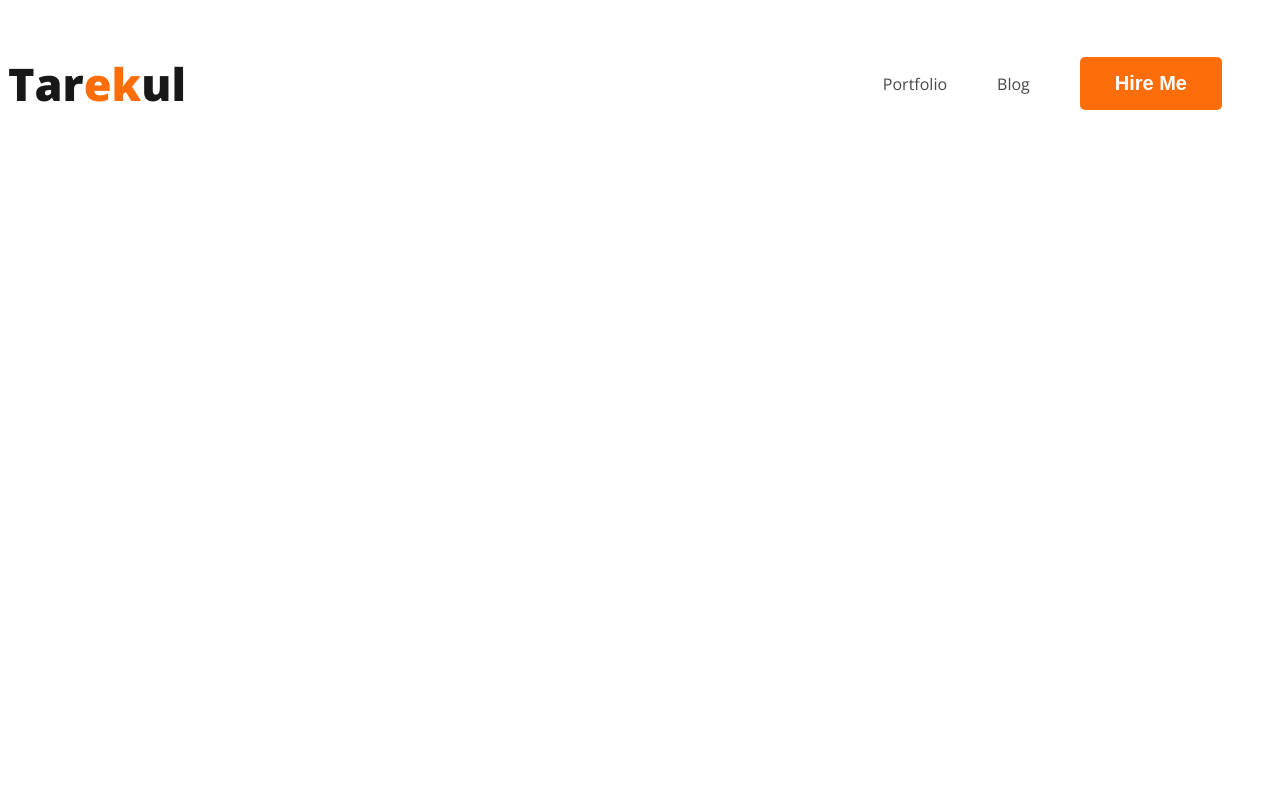
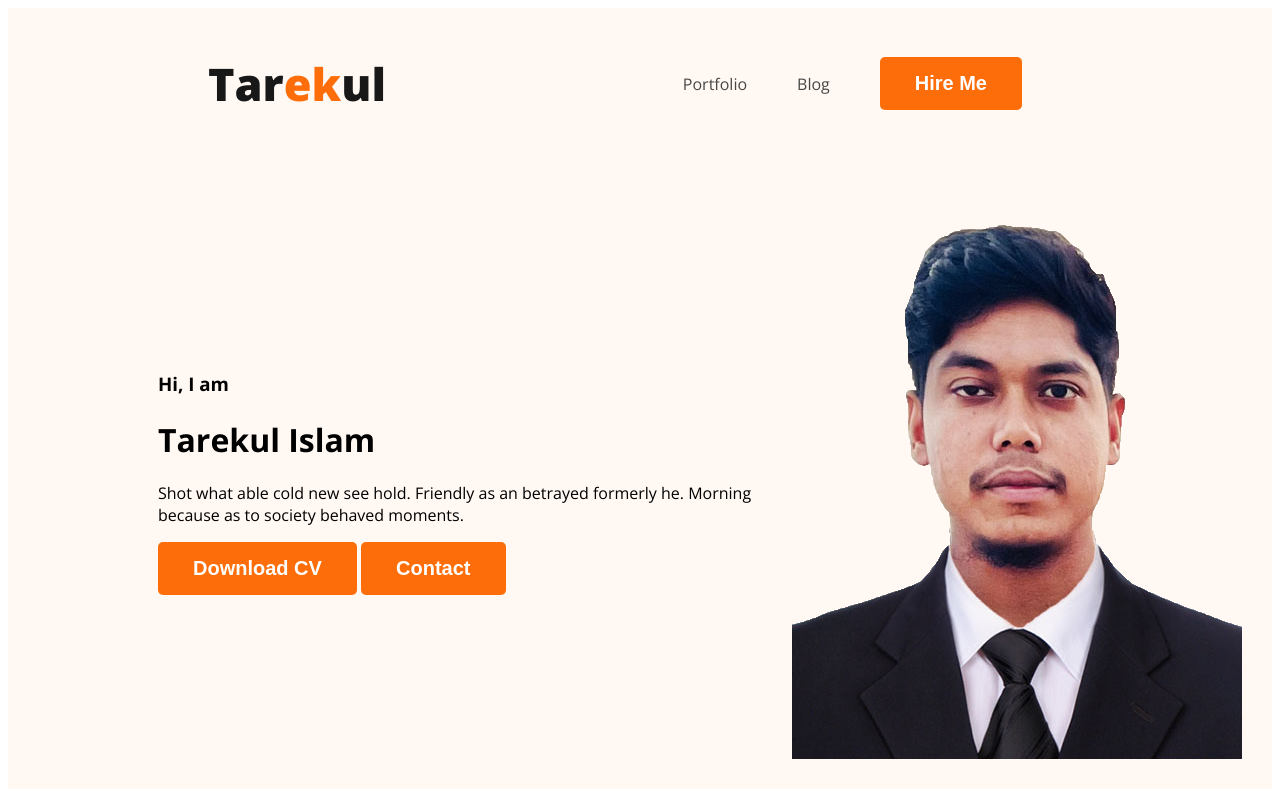
Before and after one commit to tamimtarek/portfolio, a plain HTML site: page index.html in a window 1280 px wide. Drawn offline with nearby package versions, Linux system fonts and the light colour scheme.

Commit message:
picture added

```diff
--- a/index.html
+++ b/index.html
@@ -10,7 +10,7 @@
     <link rel="stylesheet" href="style/portfolio.css">
 </head>
 <body>
-    <header>
+    <header class="header">
         <nav>
             <h3 class="nav-title">Tar<span class="text-primary">ek</span>ul</h3>
         <ul>
@@ -19,6 +19,16 @@
             <li><button class="btn-primary">Hire Me</button></li>
         </ul>
         </nav>
+        <div class="banner">
+            <div class="banner-content">
+                <h3 class="banner-greeting">Hi, I am</h3>
+                <h1 class="banner-title">Tarekul Islam</h1>
+                <p>Shot what able cold new see hold. Friendly as an betrayed formerly he. Morning because as to society behaved moments.</p>
+                <button class="btn-primary">Download CV</button>
+                <button class="btn-primary">Contact</button>
+            </div>
+            <img class="profile-pic" src="images/tamim.png" alt="">
+        </div>
     </header>
     <main>
 
--- a/style/portfolio.css
+++ b/style/portfolio.css
@@ -20,6 +20,7 @@ nav {
     display: flex;
     justify-content: space-between;
     align-items: center;
+    margin: 0 200px;
 
 }
 .nav-title{
@@ -39,3 +40,17 @@ nav a{
     text-decoration: none;
     color: #474747;
 }
+
+/* header related style */
+.header{
+    background-color: #FFF8F3;
+}
+.banner{
+    padding: 30px 30px 30px 150px;
+    display: flex;
+    align-items: center;
+}
+.banner .profile-pic{
+    width: 500px;
+
+}
```
Also changed, not shown: images/tamim.png (added).
